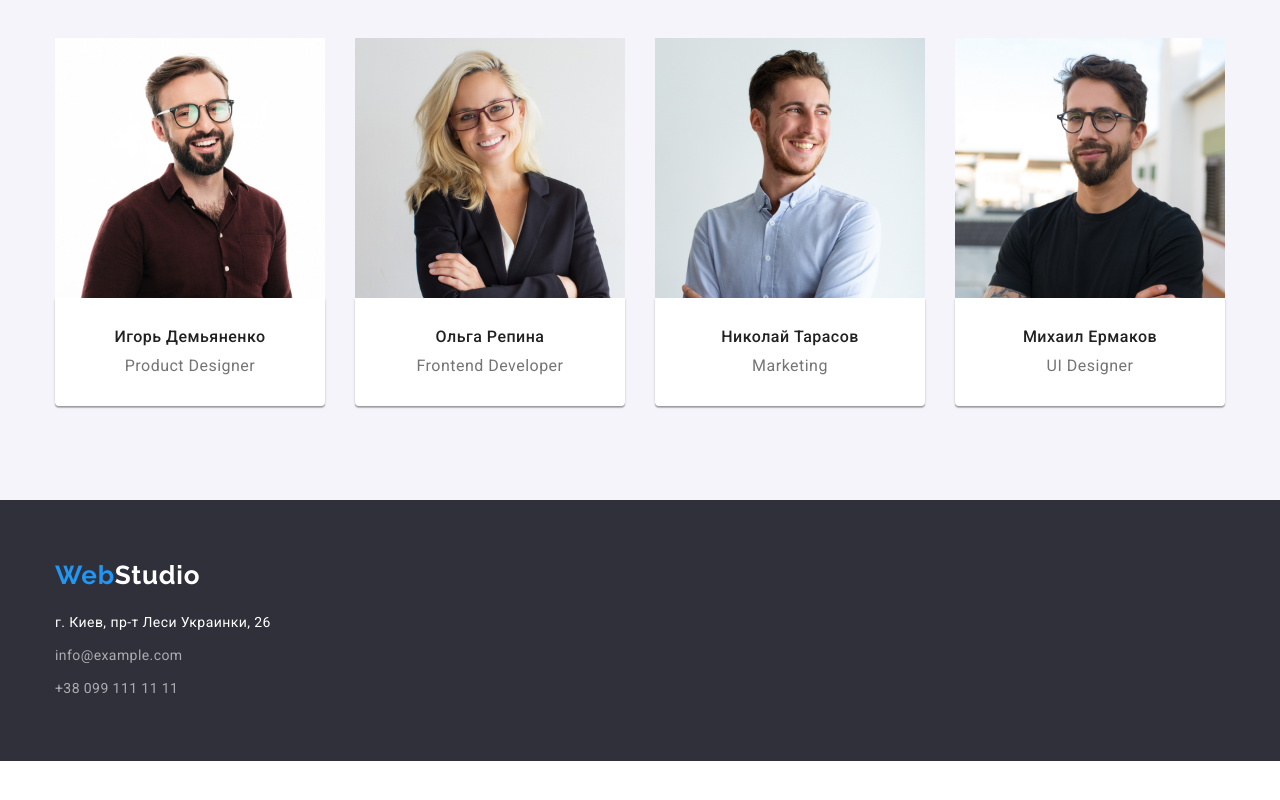
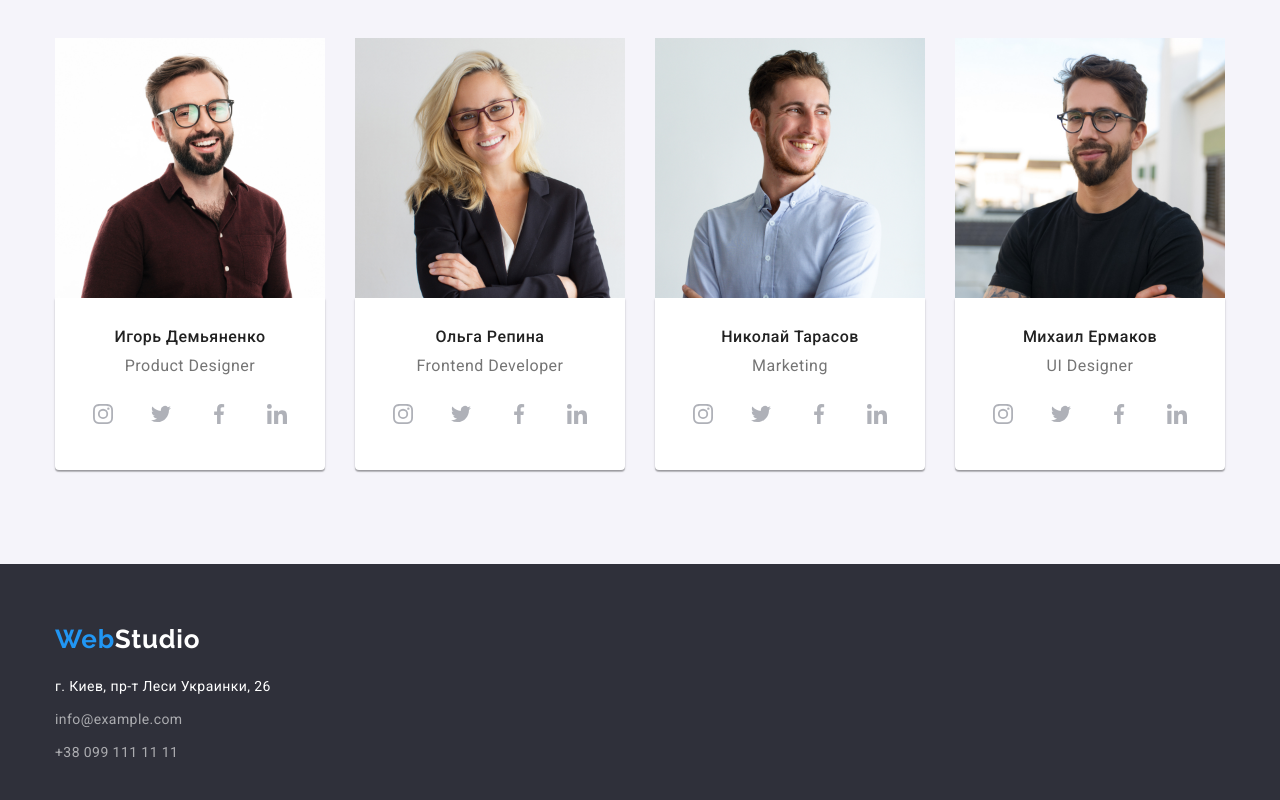
Before and after one commit to VitaliiPankin/goit-markup-hw-04, a plain HTML site: page index.html in a window 1280 px wide. Shown: the part 1744-2544 px from the top of the page. Before the commit the page ends 2505 px from the top, so only its background shows below. Drawn offline with nearby package versions, Linux system fonts and the light colour scheme.

Commit message:
social-network

```diff
--- a/css/styles.css
+++ b/css/styles.css
@@ -18,7 +18,6 @@ body {
   font-family: "Roboto", sans-serif;
 }
 a {
-  display: inline-flex;
   margin: 0;
   padding: 0;
   text-decoration: none;
@@ -135,6 +134,7 @@ p {
   padding-bottom: 25px;
 }
 .header-link {
+  display: inline-flex;
   padding-top: 32px;
   padding-bottom: 32px;
 }
@@ -370,10 +370,40 @@ p {
 }
 
 .command-paragraph {
+  padding-bottom: 16px;
   font-weight: 400;
   font-size: 16px;
   line-height: 1.18;
   letter-spacing: 0.03em;
+}
+.social-network-link {
+  height: 44px;
+  width: 44px;
+  display: inline-flex;
+  background-color: var(--background-color);
+  background-position: center;
+  background-size: 20px;
+  background-repeat: no-repeat;
+  border-radius: 50%;
+}
+.social-network-link:nth-child(1) {
+  background-image: url(../images/icons/instagram.svg);
+}
+.social-network-link:nth-child(2) {
+  background-image: url(../images/icons/twitter.svg);
+}
+.social-network-link:nth-child(3) {
+  background-image: url(../images/icons/facebook.svg);
+}
+.social-network-link:nth-child(4) {
+  background-image: url(../images/icons/linkedin.svg);
+}
+.social-network-link:focus,
+.social-network-link:hover {
+  background-color: var(--acsent-color);
+}
+.social-network-link:not(:last-child) {
+  margin-right: 10px;
 }
 
 /* ------------PORTFOLIO----------- */
@@ -396,6 +426,10 @@ p {
 .portfolio-contant-list {
   margin-right: 30px;
   margin-bottom: 30px;
+}
+.portfolio-contant-list:hover {
+  box-shadow: 0px 1px 1px rgba(0, 0, 0, 0.12), 0px 4px 4px rgba(0, 0, 0, 0.06),
+    1px 4px 6px rgba(0, 0, 0, 0.16);
 }
 .portfolio-contant-list:nth-last-child(-n + 3) {
   margin-bottom: 0;
--- a/index.html
+++ b/index.html
@@ -141,6 +141,32 @@
               <div class="command-info-block">
                 <h3 class="command-name-title">Игорь Демьяненко</h3>
                 <p class="command-paragraph" lang="en">Product Designer</p>
+                <div>
+                  <a
+                    class="social-network-link"
+                    href="https://instagram.com/"
+                    target="_blank"
+                    rel="noopener noreferrer"
+                  ></a>
+                  <a
+                    class="social-network-link"
+                    href="https://twitter.com/"
+                    target="_blank"
+                    rel="noopener noreferrer"
+                  ></a>
+                  <a
+                    class="social-network-link"
+                    href="https://https://uk-ua.facebook.com/"
+                    target="_blank"
+                    rel="noopener noreferrer"
+                  ></a>
+                  <a
+                    class="social-network-link"
+                    href="https://www.linkedin.com/"
+                    target="_blank"
+                    rel="noopener noreferrer"
+                  ></a>
+                </div>
               </div>
             </li>
             <li class="command-group-list">
@@ -154,6 +180,32 @@
               <div class="command-info-block">
                 <h3 class="command-name-title">Ольга Репина</h3>
                 <p class="command-paragraph" lang="en">Frontend Developer</p>
+                <div>
+                  <a
+                    class="social-network-link"
+                    href="https://instagram.com/"
+                    target="_blank"
+                    rel="noopener noreferrer"
+                  ></a>
+                  <a
+                    class="social-network-link"
+                    href="https://twitter.com/"
+                    target="_blank"
+                    rel="noopener noreferrer"
+                  ></a>
+                  <a
+                    class="social-network-link"
+                    href="https://https://uk-ua.facebook.com/"
+                    target="_blank"
+                    rel="noopener noreferrer"
+                  ></a>
+                  <a
+                    class="social-network-link"
+                    href="https://www.linkedin.com/"
+                    target="_blank"
+                    rel="noopener noreferrer"
+                  ></a>
+                </div>
               </div>
             </li>
             <li class="command-group-list">
@@ -167,6 +219,32 @@
               <div class="command-info-block">
                 <h3 class="command-name-title">Николай Тарасов</h3>
                 <p class="command-paragraph" lang="en">Marketing</p>
+                <div>
+                  <a
+                    class="social-network-link"
+                    href="https://instagram.com/"
+                    target="_blank"
+                    rel="noopener noreferrer"
+                  ></a>
+                  <a
+                    class="social-network-link"
+                    href="https://twitter.com/"
+                    target="_blank"
+                    rel="noopener noreferrer"
+                  ></a>
+                  <a
+                    class="social-network-link"
+                    href="https://https://uk-ua.facebook.com/"
+                    target="_blank"
+                    rel="noopener noreferrer"
+                  ></a>
+                  <a
+                    class="social-network-link"
+                    href="https://www.linkedin.com/"
+                    target="_blank"
+                    rel="noopener noreferrer"
+                  ></a>
+                </div>
               </div>
             </li>
             <li class="command-group-list">
@@ -180,6 +258,32 @@
               <div class="command-info-block">
                 <h3 class="command-name-title">Михаил Ермаков</h3>
                 <p class="command-paragraph" lang="en">UI Designer</p>
+                <div>
+                  <a
+                    class="social-network-link"
+                    href="https://instagram.com/"
+                    target="_blank"
+                    rel="noopener noreferrer"
+                  ></a>
+                  <a
+                    class="social-network-link"
+                    href="https://twitter.com/"
+                    target="_blank"
+                    rel="noopener noreferrer"
+                  ></a>
+                  <a
+                    class="social-network-link"
+                    href="https://https://uk-ua.facebook.com/"
+                    target="_blank"
+                    rel="noopener noreferrer"
+                  ></a>
+                  <a
+                    class="social-network-link"
+                    href="https://www.linkedin.com/"
+                    target="_blank"
+                    rel="noopener noreferrer"
+                  ></a>
+                </div>
               </div>
             </li>
           </ul>
```
Also changed, not shown: portfolio.html (+2 -2 lines), images/icons/facebook.svg (added), images/icons/instagram.svg (added), images/icons/linkedin.svg (added), images/icons/twitter.svg (added).
